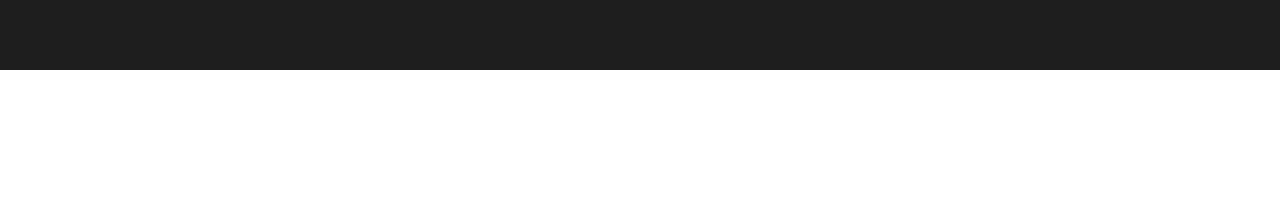
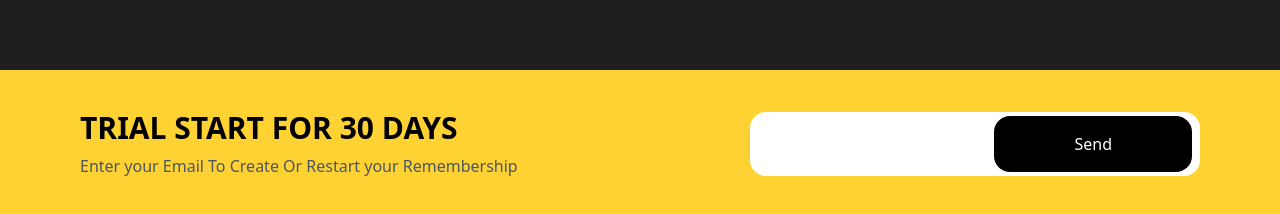
Before and after one commit to Antoniopedromuteka/Movies-App-Front, a Next.js app: page / in a window 1280 px wide. Shown: the part 2680-2894 px from the top of the page. Before the commit the page ends 2750 px from the top, so only its background shows below. Built offline with nearby package versions, Linux system fonts and the light colour scheme.

Commit message:
finalizando a Newsletter

```diff
--- /dev/null
+++ b/src/components/Newsletter/index.tsx
@@ -0,0 +1,15 @@
+
+export const Newsletter = () =>{
+    return(
+        <section className="w-full h-auto flex flex-col md:flex-row items-center gap-8 bg-yellow-500 py-10 md:px-20 px-6">
+            <div className="flex flex-col gap-2">
+                <h3 className="text-3xl font-semibold text-center md:text-left">TRIAL START FOR 30 DAYS</h3>
+                <span className="text-gray-600">Enter your Email To Create Or Restart your Remembership</span>
+            </div>
+            <div className="flex flex-1 justify-end relative">
+                <input type="search" className="px-6 md:w-[450px] w-96 text-slate-700 outline-none py-5 rounded-2xl" />
+                <button className="absolute top-1 py-4 right-2 rounded-2xl bg-black text-white px-20">Send</button>
+            </div>
+        </section>
+    );
+}
--- a/src/pages/index.tsx
+++ b/src/pages/index.tsx
@@ -2,6 +2,7 @@
 import { Header } from '../components/header'
 import {AiFillPlayCircle} from "react-icons/ai";
 import { Card } from '../components/Card';
+import { Newsletter } from '../components/Newsletter';
 
 
 export default function Home() {
@@ -90,6 +91,7 @@
           </section>
           </div>
       </section>
+      <Newsletter/>
     </main>
     </>
 
```
